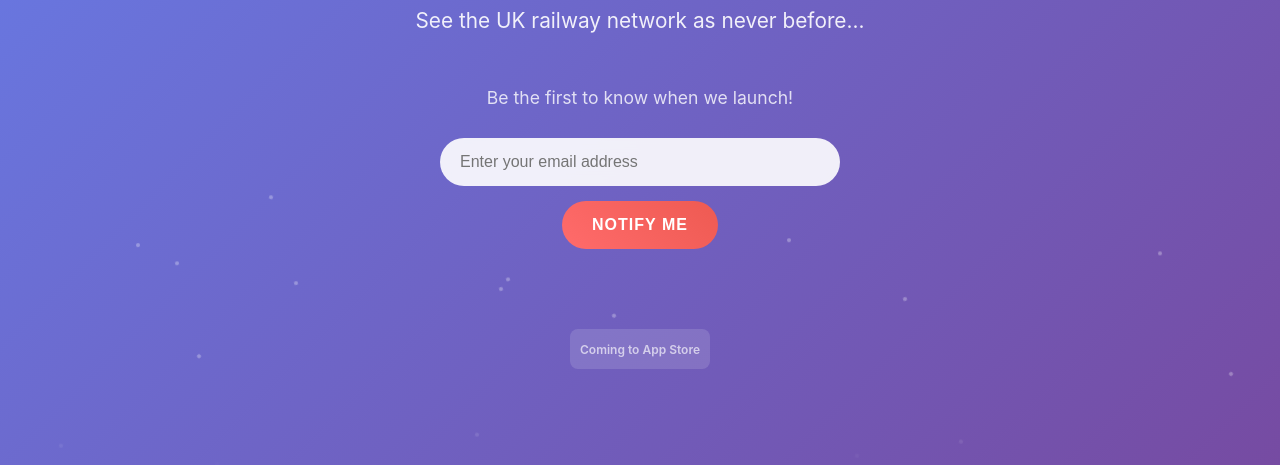
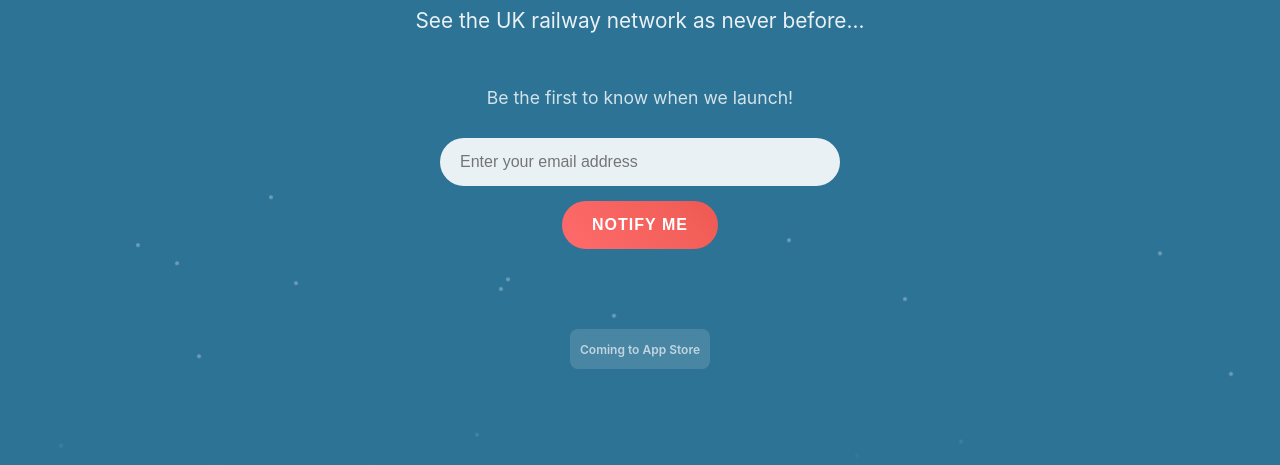
Before and after one commit to JAWZapps/trainmapper-website, a plain HTML site: page index.html in a window 1280 px wide. Shown: the part 335-800 px from the top of the page. Drawn offline with Linux system fonts and the light colour scheme.

Commit message:
updated background colour

```diff
--- a/index.html
+++ b/index.html
@@ -13,7 +13,7 @@
 
         body {
             font-family: -apple-system, BlinkMacSystemFont, 'Segoe UI', Roboto, sans-serif;
-            background: linear-gradient(135deg, #667eea 0%, #764ba2 100%);
+            background: #2C7396;
             min-height: 100vh;
             overflow-x: hidden;
             position: relative;
```
